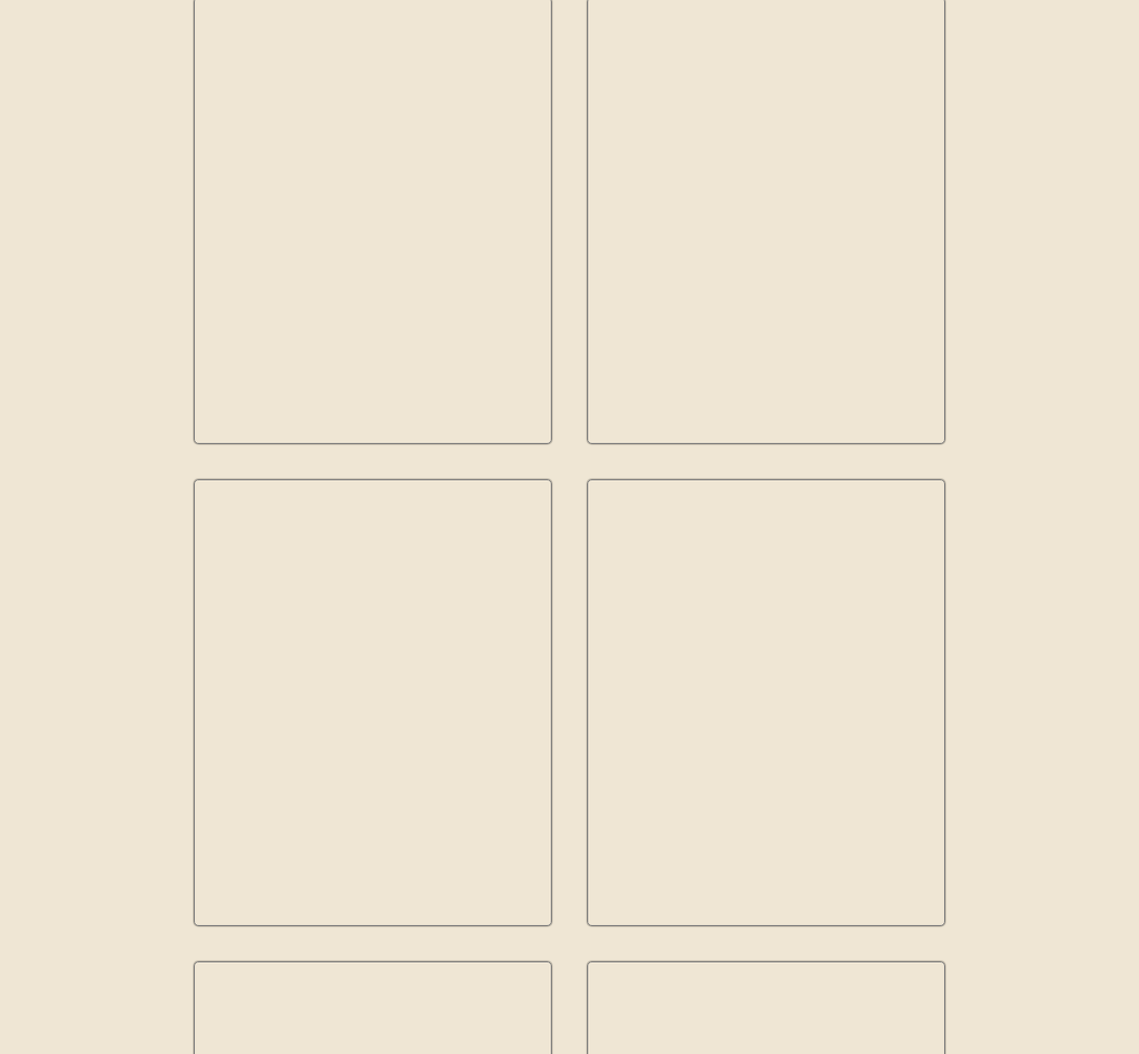
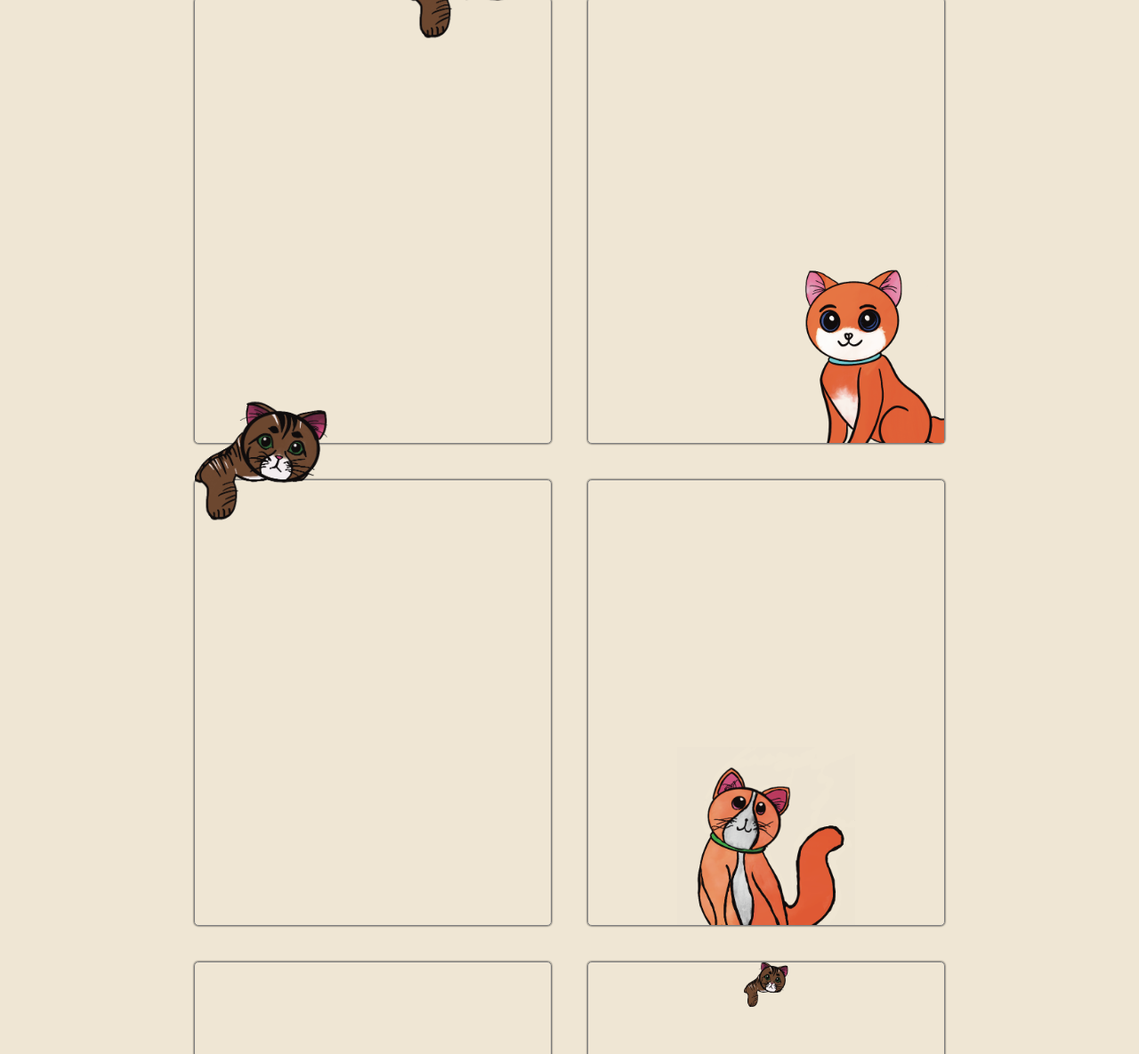
Before and after one commit to DanielLChapman/kitty-kind-redesign, a plain HTML site: page index.html in a window 1280 px wide. Shown: the part 115-1300 px from the top of the page at 89% size. Drawn offline with Linux system fonts and the light colour scheme.

Commit message:
Add some cat images in

```diff
--- a/index.html
+++ b/index.html
@@ -20,12 +20,16 @@
         </div>
     </header>
     <div class="content">
-        <div class="content-box"></div>
-        <div class="content-box"></div>
-        <div class="content-box"></div>
-        <div class="content-box"></div>
-        <div class="content-box"></div>
-        <div class="content-box"></div>
+        <div class="content-box overhang-cat-rightside"></div>
+        <div class="content-box bottom-right-orange"></div>
+        <div class="content-box overhang-cat-leftside"></div>
+        <div class="content-box bottom-orange"></div>
+        <div class="content-box bottom-blue"></div>
+        <div class="content-box">
+            <img src="images/overhang_cat.png" alt="Cat" class="content-cat-image top">
+        <img src="images/overhang_cat.png" alt="Cat" class="content-cat-image side">
+        <img src="images/overhang_cat.png" alt="Cat" class="content-cat-image bottom">
+        </div>
     </div>
 </body>
 </html>
--- a/styles.scss
+++ b/styles.scss
@@ -100,4 +100,106 @@ header h1 {
   box-shadow: 0 0 2px #000;
   height: 500px;
   border: 1px solid grey;
+  position: relative;
 }
+
+.content-cat-image {
+  position: absolute;
+  width: 50px; /* Adjust as necessary */
+  height: 50px; /* Adjust as necessary */
+}
+
+.top {
+  top: 0;
+  left: 50%;
+  transform: translateX(-50%);
+}
+
+.side {
+  top: 50%;
+  left: 0;
+  transform: translateY(-50%);
+}
+
+.bottom {
+  bottom: 0;
+  left: 50%;
+  transform: translateX(-50%);
+}
+.overhang-cat-leftside::before {
+  content: "";
+  position: relative;
+  width: 150px;
+  height: 150px;
+  background-image: url(images/overhang_cat.png);
+  background-size: contain;
+  background-repeat: no-repeat;
+  background-position: center;
+  transform: translateY(-65%);
+  /* left: -18%; */
+  display: block;
+}
+
+.overhang-cat-rightside::before {
+  content: "";
+  position: relative;
+  width: 150px;
+  height: 150px;
+  background-image: url(images/overhang_cat.png);
+  background-size: contain;
+  background-repeat: no-repeat;
+  background-position: center;
+  transform: translateY(-65%);
+  left: 60%;
+  display: block;
+}
+
+.bottom-right-orange::after {
+  content: "";
+  position: relative;
+  width: 200px;
+  height: 200px;
+  background-image: url(images/orange_stare_cat.png);
+  background-size: cover;
+  background-position: center;
+  left: 50%;
+  top: 60%;
+  display: block;
+}
+
+.bottom-orange::before {
+  content: "";
+  position: relative;
+  width: 200px;
+  height: 200px;
+  background-image: url(images/orange_weird_cat.png);
+  background-size: cover;
+  background-position: center;
+  left: 25%;
+  top: 60%;
+  display: block;
+}
+
+.bottom-blue::after {
+  content: "";
+  position: relative;
+  width: 200px;
+  height: 200px;
+  background-image: url(images/blue_cartoon.png);
+  background-size: cover;
+  background-position: center;
+  left: 25%;
+  top: 60%;
+  display: block;
+}
+
+.overhang-image {
+  position: absolute;
+  top: -50%; /* Move the image halfway out of the div */
+  left: 50%;
+  transform: translateX(-50%);
+  width: auto; /* Adjust the width or height as necessary */
+  height: auto; /* Adjust the width or height as necessary */
+}
+
+/*# sourceMappingURL=styles.css.map */
```
Also changed, not shown: images/blue_cartoon.png (added), images/orange_stare_cat.png (added), images/orange_weird_cat.png (added), images/overhang_cat.png (added), styles.css, 1 other file.
